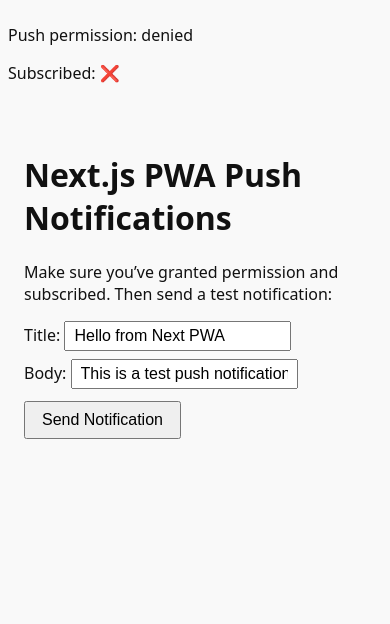
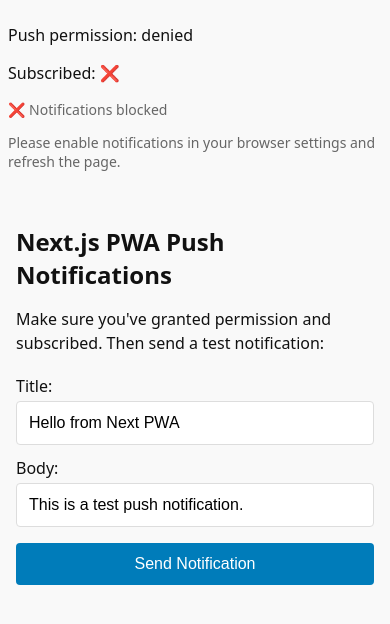
Before and after one commit to earth774/nextjs-push-notification, a Next.js app: page / in a window 390 px wide. Shown: the top 624 px of the page. Built offline with nearby package versions, Linux system fonts and the light colour scheme; no server answers.

Commit message:
Enhance layout and error handling in PWA: Added ErrorBoundary component for better error management, updated layout with viewport and mobile web app meta tags, and improved PushSubscription component with detailed error handling and user feedback for unsupported features.

```diff
--- a/src/app/layout.tsx
+++ b/src/app/layout.tsx
@@ -2,6 +2,7 @@
 import './globals.css'
 import type { ReactNode } from 'react'
 import PushSubscription from '@/components/PushSubscription'
+import ErrorBoundary from '@/components/ErrorBoundary'
 
 export const metadata = {
   title: 'Next.js PWA Push',
@@ -12,28 +13,47 @@
   return (
     <html lang="en">
       <head>
+        <meta name="viewport" content="width=device-width, initial-scale=1, maximum-scale=1, user-scalable=no" />
         <link rel="manifest" href="/manifest.json" />
         <meta name="theme-color" content="#000000" />
+        <meta name="apple-mobile-web-app-capable" content="yes" />
+        <meta name="apple-mobile-web-app-status-bar-style" content="default" />
+        <meta name="mobile-web-app-capable" content="yes" />
       </head>
       <body>
-        <PushSubscription />
-        <main>{children}</main>
+        <ErrorBoundary>
+          <PushSubscription />
+          <main>{children}</main>
+        </ErrorBoundary>
         <script
           dangerouslySetInnerHTML={{
             __html: `
               if ('serviceWorker' in navigator) {
                 window.addEventListener('load', function() {
                   console.log('Registering service worker...');
-                  navigator.serviceWorker.register('/sw.js')
+                  console.log('User agent:', navigator.userAgent);
+                  console.log('Platform:', navigator.platform);
+
+                  navigator.serviceWorker.register('/sw.js', {
+                    scope: '/'
+                  })
                     .then(function(registration) {
                       console.log('SW registered successfully:', registration);
+                      console.log('SW scope:', registration.scope);
+
+                      // Handle updates
+                      registration.addEventListener('updatefound', () => {
+                        console.log('SW update found');
+                      });
                     })
                     .catch(function(registrationError) {
-                      console.log('SW registration failed:', registrationError);
+                      console.error('SW registration failed:', registrationError);
+                      console.error('Error details:', registrationError.message);
                     });
                 });
               } else {
-                console.log('Service Worker not supported');
+                console.log('Service Worker not supported in this browser');
+                console.log('User agent:', navigator.userAgent);
               }
             `,
           }}
--- a/src/app/page.tsx
+++ b/src/app/page.tsx
@@ -20,27 +20,82 @@
   }
 
   return (
-    <div style={{ padding: 24, fontFamily: 'system-ui, sans-serif' }}>
-      <h1>Next.js PWA Push Notifications</h1>
-      <p>Make sure you’ve granted permission and subscribed. Then send a test notification:</p>
+    <div style={{
+      padding: '16px',
+      fontFamily: 'system-ui, sans-serif',
+      maxWidth: '600px',
+      margin: '0 auto'
+    }}>
+      <h1 style={{ fontSize: '24px', marginBottom: '16px' }}>Next.js PWA Push Notifications</h1>
+      <p style={{ marginBottom: '20px', lineHeight: '1.5' }}>
+        Make sure you've granted permission and subscribed. Then send a test notification:
+      </p>
       <form onSubmit={sendNotification}>
-        <div>
-          <label>
-            Title:{' '}
-            <input value={title} onChange={(e) => setTitle(e.target.value)} required />
+        <div style={{ marginBottom: '12px' }}>
+          <label style={{ display: 'block', marginBottom: '4px', fontWeight: '500' }}>
+            Title:
           </label>
+          <input
+            value={title}
+            onChange={(e) => setTitle(e.target.value)}
+            required
+            style={{
+              width: '100%',
+              padding: '12px',
+              border: '1px solid #ddd',
+              borderRadius: '4px',
+              fontSize: '16px', // Prevents zoom on iOS
+              boxSizing: 'border-box'
+            }}
+          />
         </div>
-        <div style={{ marginTop: 8 }}>
-          <label>
-            Body:{' '}
-            <input value={body} onChange={(e) => setBody(e.target.value)} required />
+        <div style={{ marginBottom: '16px' }}>
+          <label style={{ display: 'block', marginBottom: '4px', fontWeight: '500' }}>
+            Body:
           </label>
+          <input
+            value={body}
+            onChange={(e) => setBody(e.target.value)}
+            required
+            style={{
+              width: '100%',
+              padding: '12px',
+              border: '1px solid #ddd',
+              borderRadius: '4px',
+              fontSize: '16px', // Prevents zoom on iOS
+              boxSizing: 'border-box'
+            }}
+          />
         </div>
-        <button type="submit" style={{ marginTop: 12 }}>
+        <button
+          type="submit"
+          style={{
+            width: '100%',
+            padding: '12px 16px',
+            backgroundColor: '#007cba',
+            color: 'white',
+            border: 'none',
+            borderRadius: '4px',
+            fontSize: '16px',
+            cursor: 'pointer',
+            fontWeight: '500'
+          }}
+        >
           Send Notification
         </button>
       </form>
-      {status && <p>{status}</p>}
+      {status && (
+        <div style={{
+          marginTop: '16px',
+          padding: '12px',
+          backgroundColor: status.includes('Failed') ? '#fee' : '#efe',
+          border: `1px solid ${status.includes('Failed') ? '#fcc' : '#cfc'}`,
+          borderRadius: '4px',
+          fontSize: '14px'
+        }}>
+          {status}
+        </div>
+      )}
     </div>
   )
 }
--- /dev/null
+++ b/src/components/ErrorBoundary.tsx
@@ -0,0 +1,78 @@
+'use client'
+
+import { Component, ReactNode } from 'react'
+
+interface Props {
+  children: ReactNode
+}
+
+interface State {
+  hasError: boolean
+  error?: Error
+}
+
+export default class ErrorBoundary extends Component<Props, State> {
+  constructor(props: Props) {
+    super(props)
+    this.state = { hasError: false }
+  }
+
+  static getDerivedStateFromError(error: Error): State {
+    return { hasError: true, error }
+  }
+
+  componentDidCatch(error: Error, errorInfo: any) {
+    console.error('Error caught by boundary:', error, errorInfo)
+  }
+
+  render() {
+    if (this.state.hasError) {
+      return (
+        <div style={{
+          padding: '20px',
+          backgroundColor: '#fee',
+          border: '1px solid #fcc',
+          borderRadius: '4px',
+          margin: '16px',
+          textAlign: 'center'
+        }}>
+          <h2 style={{ color: '#c33', marginBottom: '12px' }}>
+            ❌ Something went wrong
+          </h2>
+          <p style={{ marginBottom: '12px', fontSize: '14px' }}>
+            {this.state.error?.message || 'An unexpected error occurred'}
+          </p>
+          <button
+            onClick={() => this.setState({ hasError: false })}
+            style={{
+              padding: '8px 16px',
+              backgroundColor: '#007cba',
+              color: 'white',
+              border: 'none',
+              borderRadius: '4px',
+              cursor: 'pointer',
+              marginRight: '8px'
+            }}
+          >
+            Try Again
+          </button>
+          <button
+            onClick={() => window.location.reload()}
+            style={{
+              padding: '8px 16px',
+              backgroundColor: '#666',
+              color: 'white',
+              border: 'none',
+              borderRadius: '4px',
+              cursor: 'pointer'
+            }}
+          >
+            Reload Page
+          </button>
+        </div>
+      )
+    }
+
+    return this.props.children
+  }
+}
--- a/src/components/PushSubscription.tsx
+++ b/src/components/PushSubscription.tsx
@@ -3,7 +3,11 @@
 
 import { useEffect, useState } from 'react'
 
-const publicVapidKey = process.env.NEXT_PUBLIC_VAPID_PUBLIC_KEY!
+const publicVapidKey = process.env.NEXT_PUBLIC_VAPID_PUBLIC_KEY
+
+if (!publicVapidKey) {
+  console.error('NEXT_PUBLIC_VAPID_PUBLIC_KEY is not set')
+}
 
 function urlBase64ToUint8Array(base64String: string) {
   const padding = '='.repeat((4 - (base64String.length % 4)) % 4)
@@ -19,17 +23,45 @@
 export default function PushSubscription() {
   const [permission, setPermission] = useState<NotificationPermission>('default')
   const [subscribed, setSubscribed] = useState(false)
+  const [error, setError] = useState<string | null>(null)
+  const [isSupported, setIsSupported] = useState(true)
 
   useEffect(() => {
     console.log('=== Debug Info ===')
-  console.log('NODE_ENV:', process.env.NODE_ENV)
-  console.log('ServiceWorker supported:', 'serviceWorker' in navigator)
-  console.log('PushManager supported:', 'PushManager' in window)
-  console.log('Current permission:', Notification.permission)
+    console.log('NODE_ENV:', process.env.NODE_ENV)
+    console.log('ServiceWorker supported:', 'serviceWorker' in navigator)
+    console.log('PushManager supported:', 'PushManager' in window)
+    console.log('Notification supported:', 'Notification' in window)
+    console.log('Current permission:', 'Notification' in window ? Notification.permission : 'not supported')
+    console.log('VAPID key available:', !!publicVapidKey)
+    console.log('User agent:', navigator.userAgent)
 
+    // Check for mobile browser support
+    if (!('serviceWorker' in navigator)) {
+      setError('Service Worker not supported in this browser')
+      setIsSupported(false)
+      return
+    }
+
+    if (!('PushManager' in window)) {
+      setError('Push messaging not supported in this browser')
+      setIsSupported(false)
+      return
+    }
+
+    if (!('Notification' in window)) {
+      setError('Notifications not supported in this browser')
+      setIsSupported(false)
+      return
+    }
+
+    if (!publicVapidKey) {
+      setError('VAPID key not configured')
+      setIsSupported(false)
+      return
+    }
 
     setPermission(Notification.permission)
-    if (!('serviceWorker' in navigator) || !('PushManager' in window)) return
 
     // เช็คว่ามี subscription อยู่แล้วหรือไม่
     const checkExistingSubscription = async () => {
@@ -46,17 +78,22 @@
   }, [permission])
 
   const requestNotificationPermission = async () => {
-      try {
-      console.log('perm')
+    try {
+      console.log('Requesting notification permission...')
+      setError(null) // Clear any previous errors
+
       const perm = await Notification.requestPermission()
-      console.log('perm', perm)
+      console.log('Permission result:', perm)
       setPermission(perm)
 
       if (perm === 'granted') {
         await subscribeToNotifications()
+      } else if (perm === 'denied') {
+        setError('Notification permission denied. Please enable notifications in your browser settings.')
       }
     } catch (e) {
       console.error('Permission request failed', e)
+      setError(`Permission request failed: ${e instanceof Error ? e.message : 'Unknown error'}`)
     }
   }
 
@@ -119,31 +156,100 @@
     console.log('Subscribing to push notifications...')
     const subscription = await registration.pushManager.subscribe({
       userVisibleOnly: true,
-      applicationServerKey: urlBase64ToUint8Array(publicVapidKey)
+      applicationServerKey: urlBase64ToUint8Array(publicVapidKey!)
     })
 
-    // ... rest of the code
+    console.log('Push subscription created:', subscription)
+
+    // Send subscription to server
+    const response = await fetch('/api/subscribe', {
+      method: 'POST',
+      headers: { 'Content-Type': 'application/json' },
+      body: JSON.stringify(subscription)
+    })
+
+    if (response.ok) {
+      setSubscribed(true)
+      console.log('Subscription sent to server successfully')
+    } else {
+      const errorData = await response.text()
+      console.error('Failed to send subscription to server:', errorData)
+      setError('Failed to send subscription to server')
+    }
   } catch (e) {
     console.error('Subscription failed:', e)
-    // setError(`Subscription failed: ${e.message}`)
+    setError(`Subscription failed: ${e instanceof Error ? e.message : 'Unknown error'}`)
   }
 }
+
+  if (!isSupported) {
+    return (
+      <div style={{ padding: 8, backgroundColor: '#fee', border: '1px solid #fcc', borderRadius: 4 }}>
+        <p><strong>❌ Push notifications not supported</strong></p>
+        <p style={{ fontSize: '14px', color: '#666' }}>{error}</p>
+        <p style={{ fontSize: '12px', color: '#888' }}>
+          This may be due to your browser or device limitations. Try using Chrome, Firefox, or Safari on a supported device.
+        </p>
+      </div>
+    )
+  }
 
   return (
     <div style={{ padding: 8 }}>
       <p>Push permission: {permission}</p>
       <p>Subscribed: {subscribed ? '✅' : '❌'}</p>
 
+      {error && (
+        <div style={{
+          backgroundColor: '#fee',
+          border: '1px solid #fcc',
+          borderRadius: 4,
+          padding: 8,
+          marginBottom: 8,
+          fontSize: '14px',
+          color: '#c33'
+        }}>
+          {error}
+        </div>
+      )}
+
       {permission === 'default' && (
-        <button onClick={requestNotificationPermission}>
+        <button
+          onClick={requestNotificationPermission}
+          style={{
+            padding: '8px 16px',
+            backgroundColor: '#007cba',
+            color: 'white',
+            border: 'none',
+            borderRadius: 4,
+            cursor: 'pointer'
+          }}
+        >
           Enable Notifications
         </button>
       )}
 
       {permission === 'granted' && !subscribed && (
-        <button onClick={subscribeToNotifications}>
+        <button
+          onClick={subscribeToNotifications}
+          style={{
+            padding: '8px 16px',
+            backgroundColor: '#28a745',
+            color: 'white',
+            border: 'none',
+            borderRadius: 4,
+            cursor: 'pointer'
+          }}
+        >
           Subscribe to Push Notifications
         </button>
+      )}
+
+      {permission === 'denied' && (
+        <div style={{ fontSize: '14px', color: '#666' }}>
+          <p>❌ Notifications blocked</p>
+          <p>Please enable notifications in your browser settings and refresh the page.</p>
+        </div>
       )}
     </div>
   )
```
